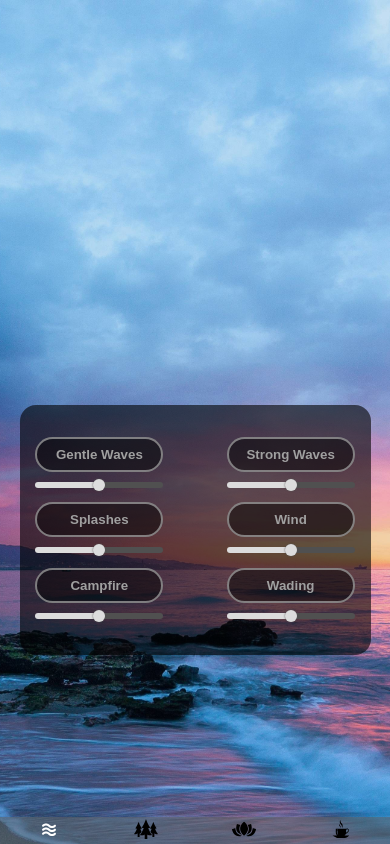
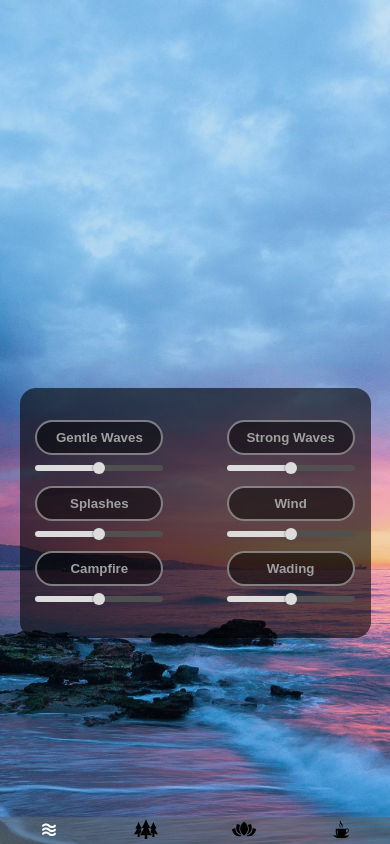
Before and after one commit to emeibech/ambience-asmr, a React (Create React App) app: page / in a window 390 px wide. Shown: the top 844 px of the page. Built offline with nearby package versions, Linux system fonts and the light colour scheme.

Commit message:
Adjust margin

```diff
--- a/src/components/Pages/PageControl.css
+++ b/src/components/Pages/PageControl.css
@@ -9,7 +9,7 @@ body {
 .page {
   display: grid;
   place-items: center;
-  margin-top: clamp(40vh, 40vh + 8vh, 60vh);
+  margin-top: clamp(40vh, 40vh + 6vh, 60vh);
 }
 
 .audio-container {
```
